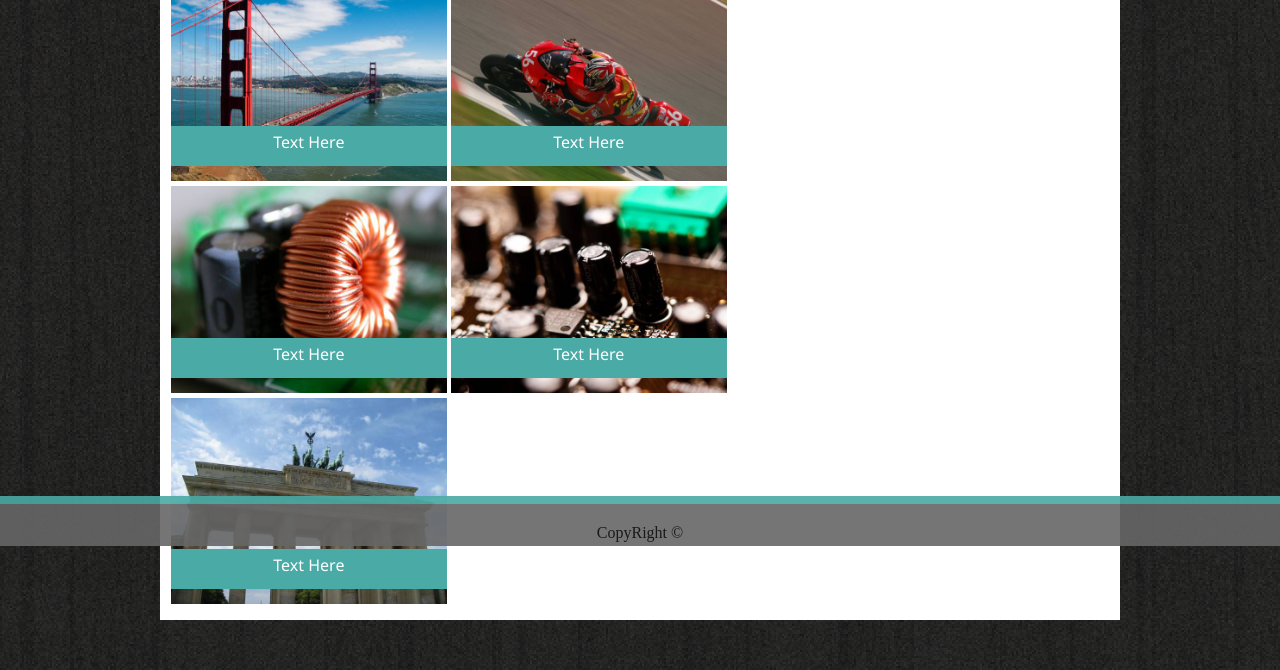
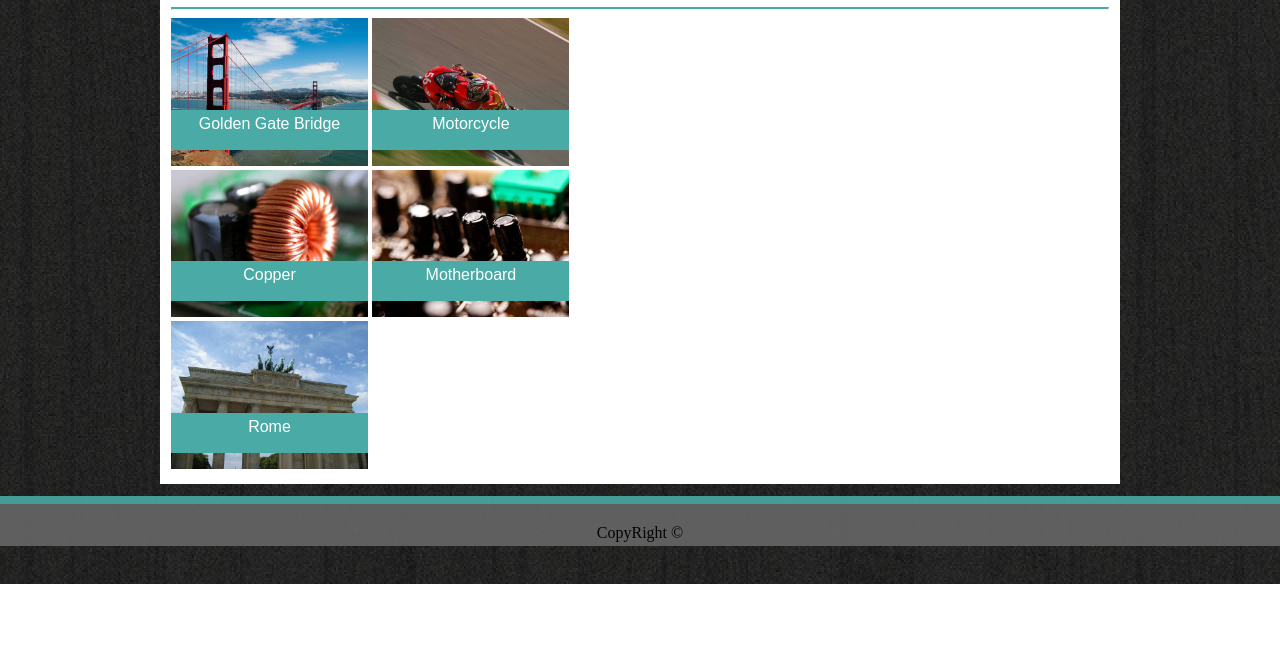
Before and after one commit to Steventwig/steventwig.github.io, a plain HTML site: page portfolio.html in a window 1280 px wide. Shown: the part 254-924 px from the top of the page. After the commit the page ends 838 px from the top, so only its background shows below. Drawn offline with Linux system fonts and the light colour scheme.

Commit message:
Updated site files

```diff
--- a/assets/css/style.css
+++ b/assets/css/style.css
@@ -4,7 +4,10 @@
   box-sizing: border-box
 }
 
+
 body {
+  width: auto;
+  height: auto;
   background-image: url("../images/BG.png");
   margin: 0
 }
@@ -27,11 +30,11 @@ body {
   margin: 0 auto;
   width: 960px;
   color: white;
-  font-family: 'Segoe UI', Tahoma, Geneva, Verdana, sans-serif
+  font-family: 'Arial', 'Helvetica Neue', Helvetica, sans-serif;
 }
 
 header {
-  z-index: 100;
+  z-index: 1;
   opacity: 0.9;
   position: sticky;
   top: 0;
@@ -39,7 +42,7 @@ header {
   background-color: #ffffff;
   height: 70px;
   border-bottom: 5px solid #4aaaa5;
-  font-family: 'Georgia', Times, Times New Roman, serif
+  font-family: 'Georgia', Times, Times New Roman, serif;
 }
 
 #div1 {
@@ -58,8 +61,8 @@ main {
   color: black;
   padding: 10px;
   border: 1px solid white;
-  margin-top: 50px;
-  margin-bottom: 50px
+  margin-top:100px;
+  margin-bottom:100px;
 }
 
 hr {
@@ -79,7 +82,7 @@ hr {
 .container2 {
   display: inline-block;
   position: relative;
-  width: 49%;
+  width: 35%;
 }
 
 .banners {
@@ -120,7 +123,7 @@ input[type=text], select, textarea {
   padding: 12px;
   border: 1px solid #ccc;
   border-radius: 4px;
-  box-sizing: border-box; /
+  box-sizing: border-box;
   margin-top: 6px;
   margin-bottom: 16px;
   resize: vertical
--- a/portfolio.html
+++ b/portfolio.html
@@ -22,38 +22,38 @@
         <hr>
         <div class="column">
           <div class="container2">
-            <a href="https://en.wikipedia.org/wiki/Golden_Gate_Bridge">
+            <a href="#">
             <img src="assets/images/bridge.jpg"></a>
             <div class="banners">
-              <p>Text Here</p>
+              <p>Golden Gate Bridge</p>
             </div>
           </div>
           <div class="container2">
-            <a href="http://www.motogp.com/">
+            <a href="#">
             <img src="assets/images/cycle.jpg"></a>
             <div class="banners">
-              <p>Text Here</p>
+              <p>Motorcycle</p>
             </div>
           </div>
           <div class="container2">
-            <a href="https://en.wikipedia.org/wiki/Capacitor">
+            <a href="#">
             <img src="assets/images/copper.jpg"></a>
             <div class="banners">
-              <p>Text Here</p>
+              <p>Copper</p>
             </div>
           </div>
           <div class="container2">
-            <a href="https://en.wikipedia.org/wiki/Motherboard">
+            <a href="#">
             <img src="assets/images/motherboard.jpg"></a>
             <div class="banners">
-              <p>Text Here</p>
+              <p>Motherboard</p>
             </div>
           </div>
           <div class="container2">
-            <a href="https://en.wikipedia.org/wiki/Rome">
+            <a href="#">
             <img src="assets/images/rome.jpg"></a>
             <div class="banners">
-              <p>Text Here</p>
+              <p>Rome</p>
             </div>
           </div>
         </div>
```
Also changed, not shown: contact.html (+5 -6 lines), index.html (+6 -3 lines).
